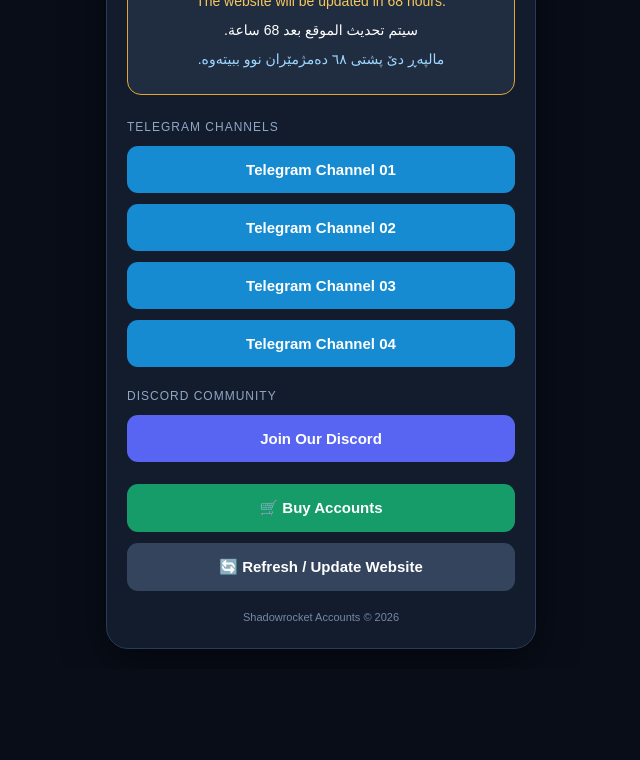
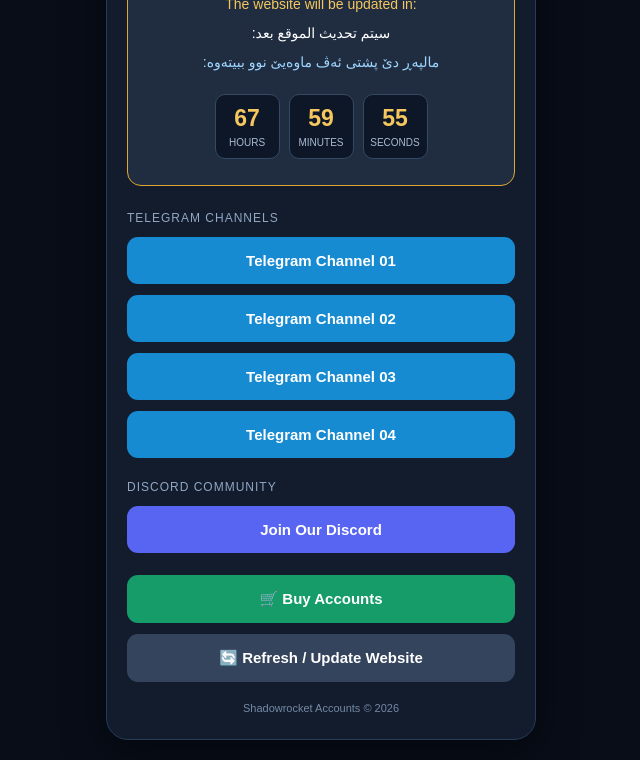
Before and after one commit to Kurd883/kurdo-store, a plain HTML site: page index.html in a window 1280 px wide. Shown: the part 244-1004 px from the top of the page, without its empty margins (319-959 px from the left). Before the commit the page ends 913 px from the top, so only its background shows below. Drawn offline with Linux system fonts and the light colour scheme.

Commit message:
Update index.html

```diff
--- a/index.html
+++ b/index.html
@@ -49,12 +49,12 @@ h1 {
     background: #202d40;
     border: 1px solid #e0a832;
     border-radius: 14px;
-    padding: 17px 12px;
+    padding: 18px 12px;
     margin-bottom: 25px;
 }
 
 .update-icon {
-    font-size: 32px;
+    font-size: 34px;
     margin-bottom: 12px;
     display: inline-block;
     animation: rotate 3s linear infinite;
@@ -71,17 +71,40 @@ h1 {
     margin: 4px 0;
 }
 
-.english {
-    color: #f5c75e;
-}
-
-.arabic {
-    direction: rtl;
-}
-
+.english { color: #f5c75e; }
+.arabic { direction: rtl; }
 .kurdish {
     direction: rtl;
     color: #9dd6ff;
+}
+
+.countdown {
+    display: flex;
+    justify-content: center;
+    gap: 9px;
+    margin: 18px 0 8px;
+}
+
+.time-box {
+    background: #0d1728;
+    border: 1px solid #344963;
+    border-radius: 10px;
+    min-width: 65px;
+    padding: 10px 5px;
+}
+
+.time-box strong {
+    display: block;
+    font-size: 23px;
+    color: #f5c75e;
+    font-variant-numeric: tabular-nums;
+}
+
+.time-box span {
+    display: block;
+    font-size: 10px;
+    color: #aabbd1;
+    margin-top: 5px;
 }
 
 .section-title {
@@ -110,22 +133,13 @@ a:active {
     opacity: .8;
 }
 
-.telegram {
-    background: #168bd2;
-}
-
-.discord {
-    background: #5865f2;
-}
-
+.telegram { background: #168bd2; }
+.discord { background: #5865f2; }
 .buy {
     background: #159c68;
     margin-top: 22px;
 }
-
-.refresh {
-    background: #34445d;
-}
+.refresh { background: #34445d; }
 
 .footer {
     color: #7589a5;
@@ -140,7 +154,6 @@ a:active {
 <div class="container">
 
     <div class="logo">🚀</div>
-
     <h1>Shadowrocket Accounts</h1>
 
     <div class="notice">
@@ -148,39 +161,60 @@ a:active {
         <div class="update-icon">🔄</div>
 
         <p class="english">
-            The website will be updated in 68 hours.
+            The website will be updated in:
         </p>
 
         <p class="arabic">
-            سيتم تحديث الموقع بعد 68 ساعة.
+            سيتم تحديث الموقع بعد:
         </p>
 
         <p class="kurdish">
-            مالپەڕ دێ پشتی ٦٨ دەمژمێران نوو ببیتەوە.
+            مالپەڕ دێ پشتی ئەڤ ماوەیێ نوو ببیتەوە:
+        </p>
+
+        <div class="countdown">
+            <div class="time-box">
+                <strong id="hours">68</strong>
+                <span>HOURS</span>
+            </div>
+
+            <div class="time-box">
+                <strong id="minutes">00</strong>
+                <span>MINUTES</span>
+            </div>
+
+            <div class="time-box">
+                <strong id="seconds">00</strong>
+                <span>SECONDS</span>
+            </div>
+        </div>
+
+        <p id="finished" style="display:none;color:#65e6a3;">
+            Update time has arrived!
+            <br>
+            حان موعد تحديث الموقع!
+            <br>
+            دەمێ نووکرنێ هات!
         </p>
 
     </div>
 
     <div class="section-title">TELEGRAM CHANNELS</div>
 
-    <a class="telegram"
-       href="https://t.me/Kurd0o1" target="_blank">
-       Telegram Channel 01
+    <a class="telegram" href="https://t.me/Kurd0o1" target="_blank">
+        Telegram Channel 01
     </a>
 
-    <a class="telegram"
-       href="https://t.me/Kurd0o2" target="_blank">
-       Telegram Channel 02
+    <a class="telegram" href="https://t.me/Kurd0o2" target="_blank">
+        Telegram Channel 02
     </a>
 
-    <a class="telegram"
-       href="https://t.me/Kurd0o3" target="_blank">
-       Telegram Channel 03
+    <a class="telegram" href="https://t.me/Kurd0o3" target="_blank">
+        Telegram Channel 03
     </a>
 
-    <a class="telegram"
-       href="https://t.me/Kurd0o4" target="_blank">
-       Telegram Channel 04
+    <a class="telegram" href="https://t.me/Kurd0o4" target="_blank">
+        Telegram Channel 04
     </a>
 
     <div class="section-title">DISCORD COMMUNITY</div>
@@ -208,5 +242,44 @@ a:active {
 
 </div>
 
+<script>
+const STORAGE_KEY = "shadowrocket_update_deadline";
+const DURATION = 68 * 60 * 60 * 1000;
+
+// Save the deadline only on the first visit.
+let deadline = localStorage.getItem(STORAGE_KEY);
+
+if (!deadline) {
+    deadline = Date.now() + DURATION;
+    localStorage.setItem(STORAGE_KEY, deadline);
+} else {
+    deadline = Number(deadline);
+}
+
+function updateCountdown() {
+    const remaining = Math.max(0, deadline - Date.now());
+
+    const hours = Math.floor(remaining / 3600000);
+    const minutes = Math.floor((remaining % 3600000) / 60000);
+    const seconds = Math.floor((remaining % 60000) / 1000);
+
+    document.getElementById("hours").textContent =
+        String(hours).padStart(2, "0");
+
+    document.getElementById("minutes").textContent =
+        String(minutes).padStart(2, "0");
+
+    document.getElementById("seconds").textContent =
+        String(seconds).padStart(2, "0");
+
+    if (remaining <= 0) {
+        document.getElementById("finished").style.display = "block";
+    }
+}
+
+updateCountdown();
+setInterval(updateCountdown, 1000);
+</script>
+
 </body>
 </html>
```
